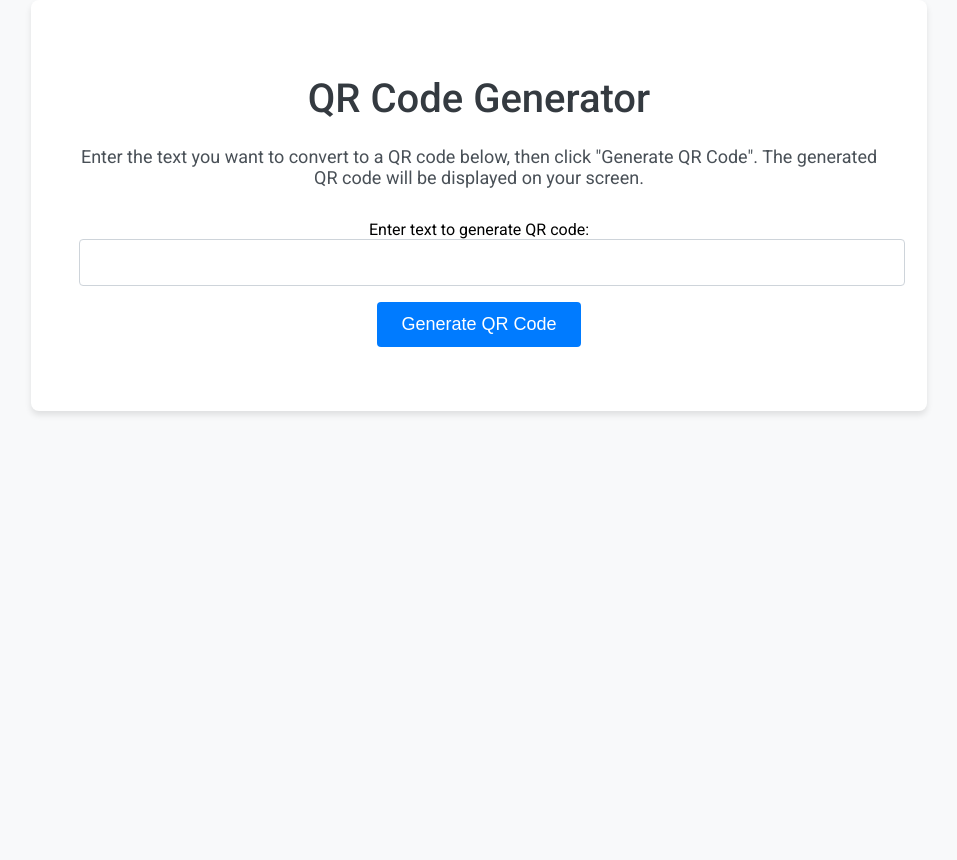
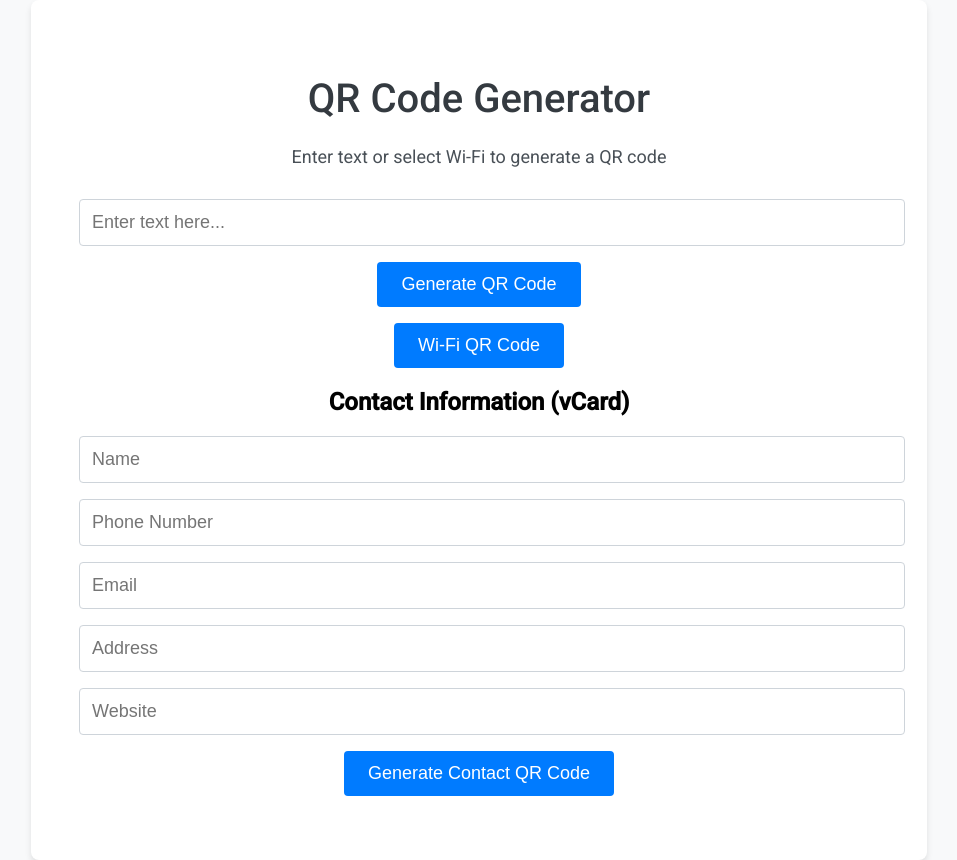
Before and after one commit to timothymaz/Web-Based-QR-Code-Generator, a Flask app: page / in a window 1280 px wide. Shown: the whole page, without its empty margins (161-1118 px from the left). Before the commit the page ends 415 px from the top, so only its background shows below. Run offline with Flask 3, Linux system fonts and the light colour scheme.

Commit message:
vCard Implemented

```diff
--- a/app.py
+++ b/app.py
@@ -1,12 +1,23 @@
 from flask import Flask, render_template, send_file, request
 import qrcode
 from io import BytesIO
+import re
 
 app = Flask(__name__)
+
 
 @app.route('/')
 def index():
     return render_template('index.html')
+
+
+def sanitize_input(data):
+    # Allow alphanumeric characters, spaces, and some common symbols
+    data = re.sub(
+        r'[^a-zA-Z0-9\s\.\,\-\_\:\@\#\$\%\&\*\+\=\(\)\[\]\{\}\<\>\?]', '', data)
+    # Limit input length to 1024 characters
+    return data[:1024]
+
 
 @app.route('/generate', methods=['GET'])
 def generate_qrcode():
@@ -15,16 +26,48 @@ def generate_qrcode():
     if not data:
         return "No data provided for QR code generation", 400
 
-    qr = qrcode.QRCode(version=1, error_correction=qrcode.constants.ERROR_CORRECT_L, box_size=10, border=4)
-    qr.add_data(data)
-    qr.make(fit=True)
+    # Sanitize the input
+    data = sanitize_input(data)
 
-    img = qr.make_image(fill_color="black", back_color="white")
+    img = generate_qrcode_image(data)
     img_buffer = BytesIO()
     img.save(img_buffer, "PNG")
     img_buffer.seek(0)
 
     return send_file(img_buffer, mimetype='image/png')
 
+
+@app.route('/generate_wifi', methods=['GET'])
+def generate_wifi_qrcode():
+    ssid = request.args.get('ssid', '')
+    password = request.args.get('password', '')
+    auth_type = request.args.get('auth_type', 'WPA')
+
+    if not ssid:
+        return "No SSID provided for Wi-Fi QR code generation", 400
+
+    wifi_data = f"WIFI:T:{auth_type};S:{ssid};P:{password};;"
+
+    img = generate_qrcode_image(wifi_data)
+    img_buffer = BytesIO()
+    img.save(img_buffer, "PNG")
+    img_buffer.seek(0)
+
+    return send_file(img_buffer, mimetype='image/png')
+
+
+def generate_qrcode_image(data):
+    qr = qrcode.QRCode(
+        version=1,
+        error_correction=qrcode.constants.ERROR_CORRECT_L,
+        box_size=10,
+        border=4,
+    )
+    qr.add_data(data)
+    qr.make(fit=True)
+    img = qr.make_image(fill_color="black", back_color="white")
+    return img
+
+
 if __name__ == '__main__':
     app.run(debug=True)
--- a/templates/index.html
+++ b/templates/index.html
@@ -1,25 +1,190 @@
 <!DOCTYPE html>
 <html lang="en">
+
 <head>
     <meta charset="UTF-8">
     <meta name="viewport" content="width=device-width, initial-scale=1.0">
     <title>QR Code Generator</title>
-    <link rel="preconnect" href="https://fonts.googleapis.com">
-    <link rel="preconnect" href="https://fonts.gstatic.com" crossorigin>
     <link href="https://fonts.googleapis.com/css2?family=Roboto:wght@400;500&display=swap" rel="stylesheet">
-    <link rel="stylesheet" href="{{ url_for('static', filename='styles.css') }}">
+    <style>
+        body {
+            font-family: 'Roboto', sans-serif;
+            margin: 0;
+            padding: 0;
+            background-color: #f8f9fa;
+        }
+
+        .container {
+            max-width: 800px;
+            margin: 0 auto;
+            padding: 3rem;
+            text-align: center;
+            background-color: #ffffff;
+            border-radius: 8px;
+            box-shadow: 0 4px 6px rgba(0, 0, 0, 0.1);
+        }
+
+        h1 {
+            font-size: 2.5rem;
+            font-weight: 500;
+            margin-bottom: 1.5rem;
+            color: #343a40;
+        }
+
+        .instructions {
+            font-size: 1.125rem;
+            margin-bottom: 2rem;
+            color: #495057;
+        }
+
+        form {
+            margin-bottom: 1rem;
+        }
+
+        input[type="text"],
+        input[type="password"],
+        select {
+            width: 100%;
+            padding: 0.75rem;
+            font-size: 1.125rem;
+            margin-bottom: 1rem;
+            border: 1px solid #ced4da;
+            border-radius: 4px;
+        }
+
+        button {
+            padding: 0.75rem 1.5rem;
+            font-size: 1.125rem;
+            background-color: #007bff;
+            border: none;
+            color: white;
+            cursor: pointer;
+            border-radius: 4px;
+            transition: background-color 0.3s;
+        }
+
+        button:hover {
+            background-color: #0056b3;
+        }
+
+        .wifi-form {
+            display: none;
+        }
+
+        .wifi-form.active {
+            display: block;
+        }
+    </style>
 </head>
+
 <body>
     <div class="container">
         <h1>QR Code Generator</h1>
-        <p class="instructions">
-            Enter the text you want to convert to a QR code below, then click "Generate QR Code". The generated QR code will be displayed on your screen.
-        </p>
+        <p class="instructions">Enter text or select Wi-Fi to generate a QR code</p>
         <form action="/generate" method="get">
-            <label for="data">Enter text to generate QR code:</label>
-            <input type="text" id="data" name="data" required>
+            <input type="text" id="data" name="data" placeholder="Enter text here...">
             <button type="submit">Generate QR Code</button>
         </form>
+        <button id="wifiButton" onclick="toggleWifiForm()">Wi-Fi QR Code</button>
+        <form id="wifiForm" class="wifi-form">
+            <input type="text" id="ssid" name="ssid" placeholder="SSID">
+            <select name="authentication" id="authentication">
+                <option value="WPA">WPA/WPA2</option>
+                <option value="WEP">WEP</option>
+                <option value="nopass">No encryption</option>
+            </select>
+            <input type="password" id="password" name="password" placeholder="Password">
+            <button type="button" onclick="generateWifiQRCode()">Generate Wi-Fi QR Code</button>
+        </form>
+        <!-- Add this after the Wi-Fi QR Code form -->
+        <div class="form-container">
+            <h2>Contact Information (vCard)</h2>
+            <form id="contactForm" autocomplete="off">
+                <input type="text" id="name" placeholder="Name" />
+                <input type="text" id="phone" placeholder="Phone Number" />
+                <input type="text" id="email" placeholder="Email" />
+                <input type="text" id="address" placeholder="Address" />
+                <input type="text" id="website" placeholder="Website" />
+                <button type="button" onclick="generateContactQRCode()">Generate Contact QR Code</button>
+            </form>
+        </div>
+
     </div>
+    <script>
+        function toggleWifiForm() {
+            const wifiForm = document.getElementById('wifiForm');
+            wifiForm.classList.toggle('active');
+        }
+
+        async function generateWifiQRCode() {
+            const ssid = document.getElementById('ssid').value;
+            const authentication = document.getElementById('authentication').value;
+            const password = document.getElementById('password').value;
+
+            if (!ssid) {
+                alert('Please enter the SSID');
+                return;
+            }
+
+            if (authentication !== 'nopass' && !password) {
+                alert('Please enter the password');
+                return;
+            }
+
+            const wifiData = `WIFI:T:${authentication};S:${ssid};P:${password};;`;
+            const response = await fetch(`/generate?data=${encodeURIComponent(wifiData)}`);
+            const blob = await response.blob();
+
+            // Create a link to download the QR code image
+            const downloadLink = document.createElement('a');
+            downloadLink.href = URL.createObjectURL(blob);
+            downloadLink.download = 'wifi_qr_code.png';
+            document.body.appendChild(downloadLink);
+            downloadLink.click();
+            document.body.removeChild(downloadLink);
+        }
+
+        async function generateContactQRCode() {
+            const name = document.getElementById('name').value;
+            const phone = document.getElementById('phone').value;
+            const email = document.getElementById('email').value;
+            const address = document.getElementById('address').value;
+            const website = document.getElementById('website').value;
+
+            if (!name) {
+                alert('Please enter the name');
+                return;
+            }
+
+            let vCardData = 'BEGIN:VCARD\nVERSION:4.0\n';
+            vCardData += `FN:${name}\n`;
+            if (phone) {
+                vCardData += `TEL:${phone}\n`;
+            }
+            if (email) {
+                vCardData += `EMAIL:${email}\n`;
+            }
+            if (address) {
+                vCardData += `ADR;TYPE=HOME:;;${address};;;;\n`;
+            }
+            if (website) {
+                vCardData += `URL:${website}\n`;
+            }
+            vCardData += 'END:VCARD';
+
+            const response = await fetch(`/generate?data=${encodeURIComponent(vCardData)}`);
+            const blob = await response.blob();
+
+            // Create a link to download the QR code image
+            const downloadLink = document.createElement('a');
+            downloadLink.href = URL.createObjectURL(blob);
+            downloadLink.download = 'contact_qr_code.png';
+            document.body.appendChild(downloadLink);
+            downloadLink.click();
+            document.body.removeChild(downloadLink);
+        }
+
+    </script>
 </body>
+
 </html>
```
